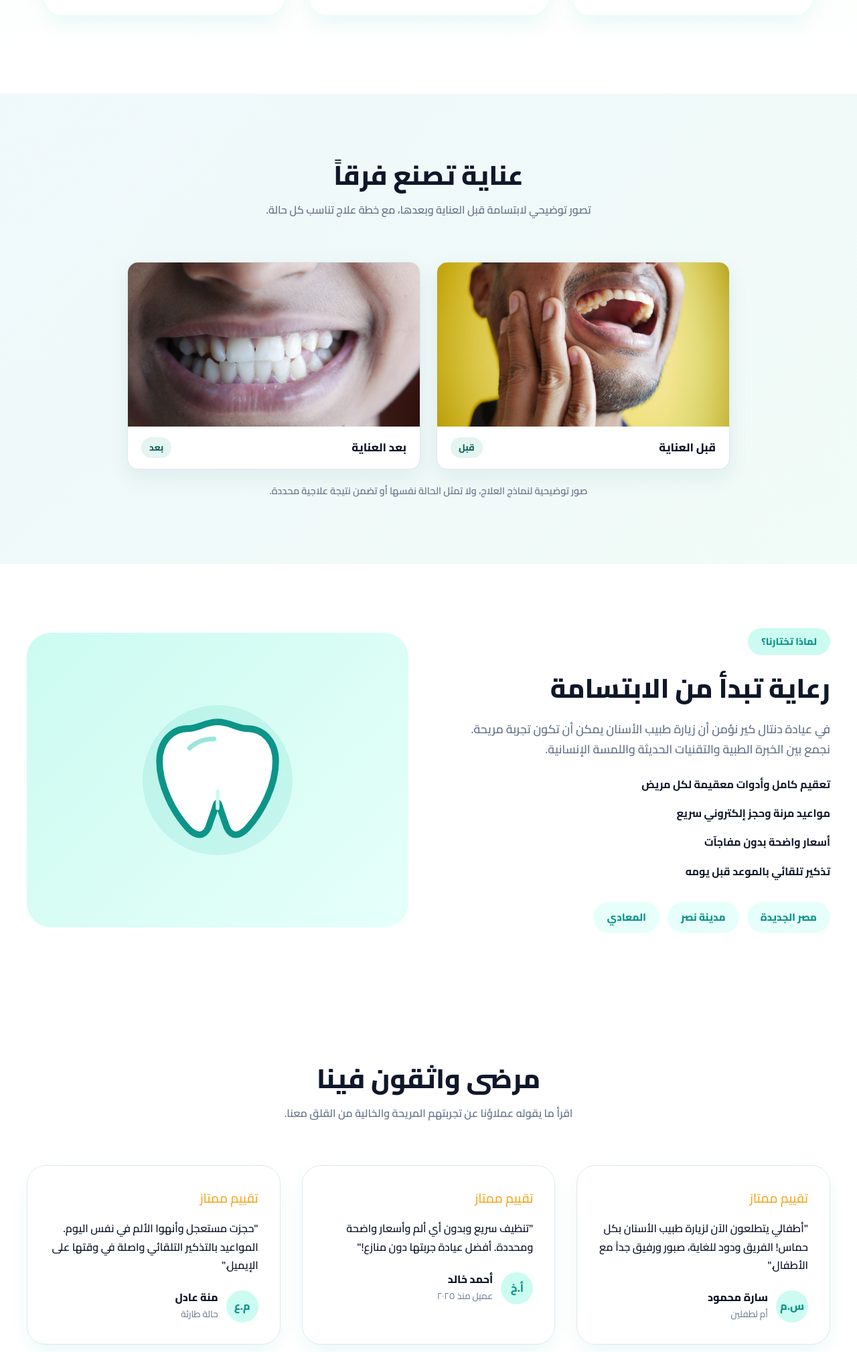
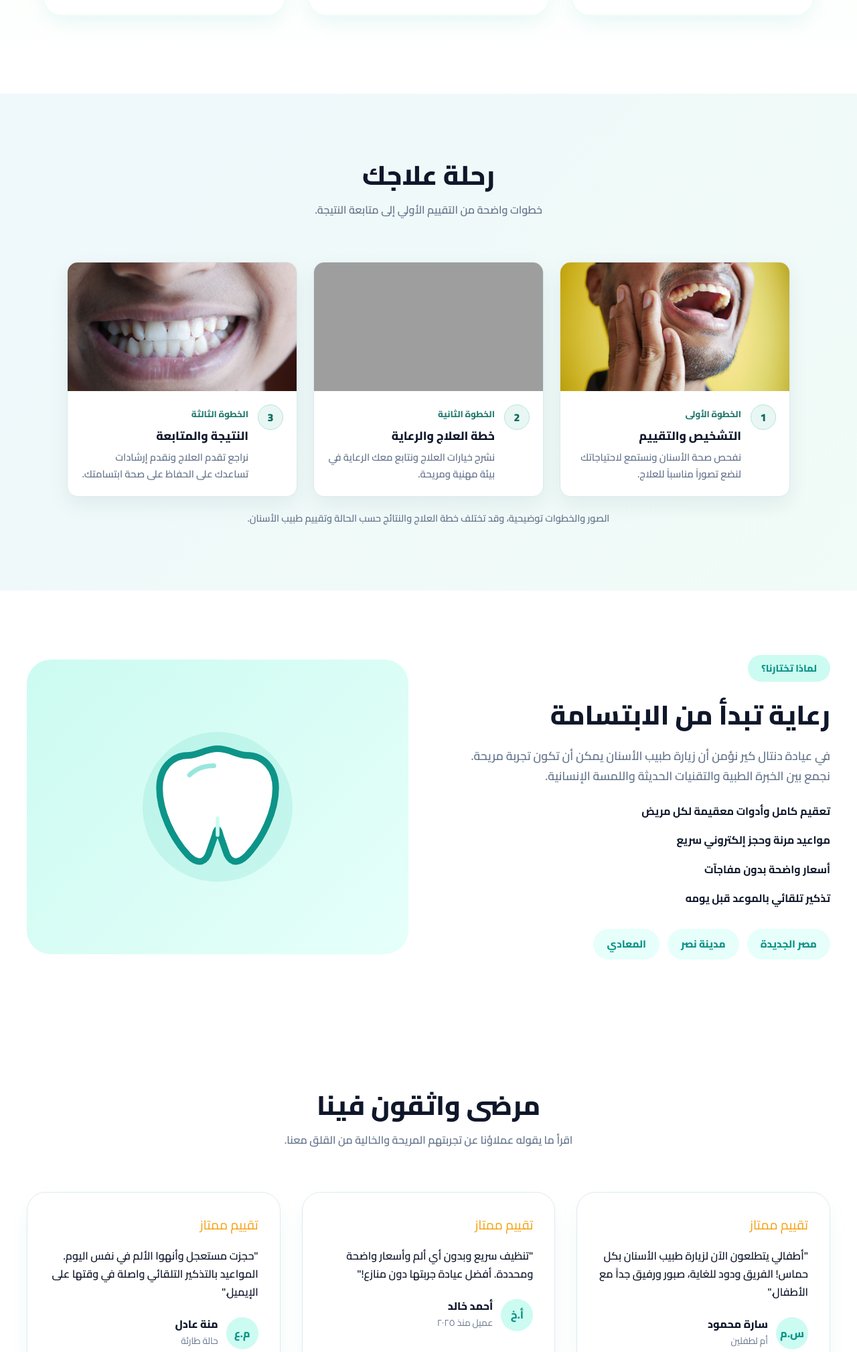
Before and after one commit to mosabatlas407-ui/dental-clinic, a Flask app: page / in a window 1280 px wide. Shown: the part 1290-3309 px from the top of the page at 67% size. Run offline with Flask 3, Linux system fonts and the light colour scheme; data comes from the database, SQL or seed files in the repository; some libraries are stand-ins or nearby versions; grey boxes are pictures that could not be loaded.

Commit message:
Convert treatment section into a 3-step timeline journey

```diff
--- a/templates/home.html
+++ b/templates/home.html
@@ -218,15 +218,20 @@
       padding: 10px 20px; font-weight: 800; font-size: 0.95rem;
     }
 
-    /* Illustrative treatment comparison */
+    /* Treatment journey timeline */
     .results-section { background: linear-gradient(135deg, #eff8fb 0%, #f1fbf7 100%); }
-    .results-grid { display: grid; grid-template-columns: repeat(2, minmax(0, 1fr)); gap: 24px; max-width: 900px; margin: 0 auto; }
-    .result-panel { min-width: 0; overflow: hidden; background: #fff; border: 1px solid #dce9ed; border-radius: 16px; box-shadow: 0 12px 30px rgba(29, 78, 92, 0.08); }
+    .results-grid { display: grid; grid-template-columns: repeat(3, minmax(0, 1fr)); gap: 24px; max-width: 1080px; margin: 0 auto; }
+    .result-panel { min-width: 0; overflow: hidden; background: #fff; border: 1px solid #dce9ed; border-radius: 16px; box-shadow: 0 12px 30px rgba(29, 78, 92, 0.08); transition: transform 0.24s ease, box-shadow 0.24s ease; }
+    .result-panel:hover { transform: translateY(-4px); box-shadow: 0 18px 36px rgba(29, 78, 92, 0.14); }
     .result-art { aspect-ratio: 16 / 9; overflow: hidden; background: linear-gradient(145deg, #eaf6f8, #f4fbf8); }
-    .result-art img { display: block; width: 100%; height: 100%; object-fit: cover; border-radius: 12px 12px 0 0; }
-    .result-caption { display: flex; justify-content: space-between; align-items: center; gap: 12px; padding: 16px 20px; }
-    .result-caption h3 { font-size: 1.05rem; }
-    .result-label { padding: 4px 12px; border-radius: 999px; background: #e4f4f0; color: #17675d; font-weight: 800; font-size: 0.85rem; }
+    .result-art img { display: block; width: 100%; height: 100%; object-fit: cover; transition: transform 0.45s ease; }
+    .result-panel:hover .result-art img { transform: scale(1.045); }
+    .result-caption { display: flex; align-items: flex-start; gap: 14px; padding: 20px; }
+    .step-number { width: 38px; height: 38px; flex: 0 0 38px; display: grid; place-items: center; border: 1px solid #b8e3db; border-radius: 50%; background: #e8f7f3; color: #116b61; font-weight: 900; }
+    .step-copy { min-width: 0; }
+    .step-copy h3 { margin: 2px 0 8px; font-size: 1.1rem; }
+    .step-copy p { font-size: 0.92rem; line-height: 1.7; }
+    .result-label { display: inline-block; margin-bottom: 8px; color: #237a70; font-weight: 800; font-size: 0.82rem; }
     .results-note { margin: 20px auto 0; max-width: 600px; text-align: center; font-size: 0.9rem; }
 
     /* Testimonials */
@@ -277,6 +282,7 @@
       .hero-text, .about-text p { margin: 0 auto 36px; }
       .hero-actions, .about-list, .branch-pills { justify-content: center; }
       .services-grid, .testimonial-grid { grid-template-columns: 1fr; }
+      .results-grid { grid-template-columns: repeat(2, minmax(0, 1fr)); }
       .footer-grid { grid-template-columns: minmax(0, 1fr) minmax(0, 1fr); }
       .floating-widget { position: static; width: max-content; max-width: calc(100vw - 32px); margin: 24px auto; justify-content: flex-start; padding: 12px 16px; gap: 12px; animation: none; }
       .nav-links { gap: 16px; }
@@ -294,6 +300,9 @@
     @media (prefers-reduced-motion: reduce) {
       .floating-widget, .nav-dropdown[open] .nav-menu { animation: none; }
       .nav-dropdown summary::after { transition: none; }
+      .result-panel, .result-art img { transition: none; }
+      .result-panel:hover { transform: none; }
+      .result-panel:hover .result-art img { transform: none; }
     }
   </style>
 </head>
@@ -402,24 +411,51 @@
   <section class="section results-section" id="results">
     <div class="container">
       <div class="section-title">
-        <h2>عناية تصنع فرقاً</h2>
-        <p>تصور توضيحي لابتسامة قبل العناية وبعدها، مع خطة علاج تناسب كل حالة.</p>
+        <h2>رحلة علاجك</h2>
+        <p>خطوات واضحة من التقييم الأولي إلى متابعة النتيجة.</p>
       </div>
       <div class="results-grid">
         <article class="result-panel">
           <div class="result-art">
-            <img src="{{ url_for('static', filename='images/dental-before.jpg') }}" alt="صورة توضيحية لأسنان قبل العناية" loading="lazy" decoding="async">
+            <img src="{{ url_for('static', filename='images/dental-before.jpg') }}" alt="صورة توضيحية لفحص الأسنان قبل بدء العلاج" loading="lazy" decoding="async">
           </div>
-          <div class="result-caption"><h3>قبل العناية</h3><span class="result-label">قبل</span></div>
+          <div class="result-caption">
+            <span class="step-number" aria-label="الخطوة 1">1</span>
+            <div class="step-copy">
+              <span class="result-label">الخطوة الأولى</span>
+              <h3>التشخيص والتقييم</h3>
+              <p>نفحص صحة الأسنان ونستمع لاحتياجاتك لنضع تصوراً مناسباً للعلاج.</p>
+            </div>
+          </div>
+        </article>
+        <article class="result-panel">
+          <div class="result-art">
+            <img src="{{ url_for('static', filename='images/dental-treatment.jpg') }}" alt="طبيبة أسنان تعالج مريضاً داخل العيادة" loading="lazy" decoding="async">
+          </div>
+          <div class="result-caption">
+            <span class="step-number" aria-label="الخطوة 2">2</span>
+            <div class="step-copy">
+              <span class="result-label">الخطوة الثانية</span>
+              <h3>خطة العلاج والرعاية</h3>
+              <p>نشرح خيارات العلاج ونتابع معك الرعاية في بيئة مهنية ومريحة.</p>
+            </div>
+          </div>
         </article>
         <article class="result-panel">
           <div class="result-art">
             <img src="{{ url_for('static', filename='images/dental-after.jpg') }}" alt="صورة توضيحية لابتسامة بعد العناية بالأسنان" loading="lazy" decoding="async">
           </div>
-          <div class="result-caption"><h3>بعد العناية</h3><span class="result-label">بعد</span></div>
+          <div class="result-caption">
+            <span class="step-number" aria-label="الخطوة 3">3</span>
+            <div class="step-copy">
+              <span class="result-label">الخطوة الثالثة</span>
+              <h3>النتيجة والمتابعة</h3>
+              <p>نراجع تقدم العلاج ونقدم إرشادات تساعدك على الحفاظ على صحة ابتسامتك.</p>
+            </div>
+          </div>
         </article>
       </div>
-      <p class="results-note">صور توضيحية لنماذج العلاج، ولا تمثل الحالة نفسها أو تضمن نتيجة علاجية محددة.</p>
+      <p class="results-note">الصور والخطوات توضيحية، وقد تختلف خطة العلاج والنتائج حسب الحالة وتقييم طبيب الأسنان.</p>
     </div>
   </section>
 
```
